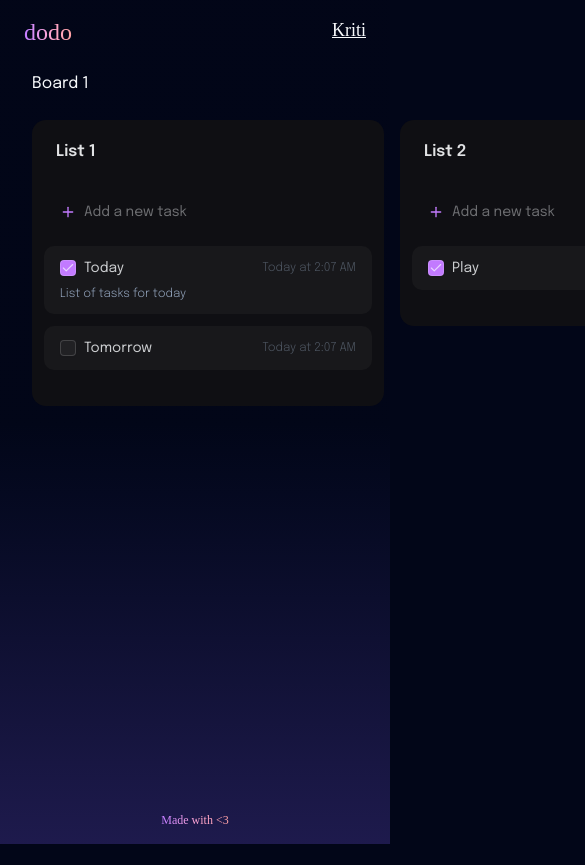
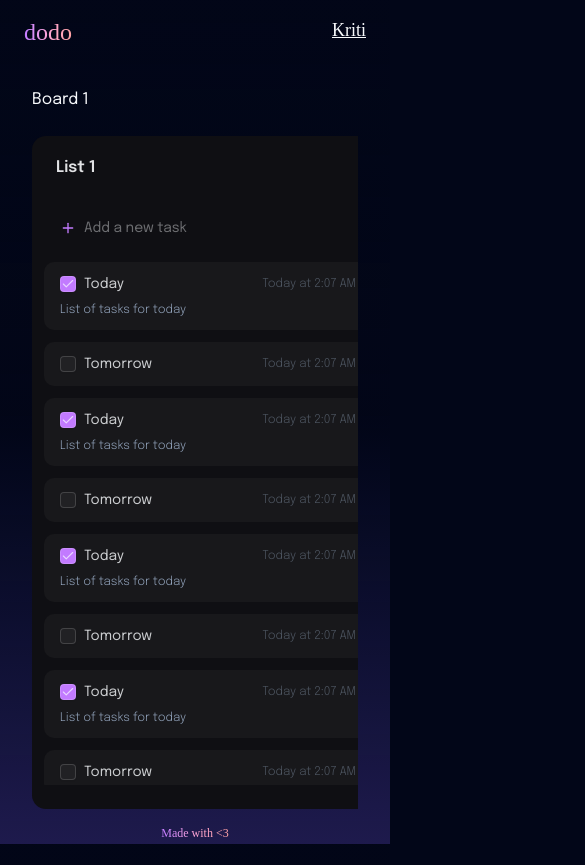
Before and after one commit to KritiTaparia/dodo, a React (Vite) app: page / in a window 390 px wide. Shown: the top 865 px of the page, 585 px wide, since content can reach past the window. Before the commit the page ends 844 px from the top, so only its background shows below. Built offline with nearby package versions, Linux system fonts and the light colour scheme; a web font is replaced by a local one.

Commit message:
Fix snap-x for mobile

```diff
--- a/index.html
+++ b/index.html
@@ -1,14 +1,14 @@
 <!doctype html>
-<html lang="en">
+<html lang="en" class="h-full">
   <head>
     <meta charset="UTF-8" />
     <meta name="viewport" content="width=device-width, initial-scale=1.0" />
     <title>dodo</title>
   </head>
   <body
-    class="relative font-text bg-gradient-to-b from-slate-950 via-slate-950/60 to-indigo-950 bg-fixed"
+    class="h-full relative font-text bg-gradient-to-b from-slate-950 via-slate-950/60 to-indigo-950 bg-fixed"
   >
-    <div id="root"></div>
+    <div id="root" class="flex flex-col h-full"></div>
     <script type="module" src="/src/main.tsx"></script>
   </body>
 </html>
--- a/src/components/board.tsx
+++ b/src/components/board.tsx
@@ -11,9 +11,9 @@ export default function Board({ title }: IBoardParams) {
   const board = getSelectedBoard(title);
 
   return (
-    <div className="py-4 pt-[4.5rem] px-8 w-fit min-w-full">
+    <div className="px-8 flex-1 h-full w-full">
       <h1 className="mb-6">{board.title}</h1>
-      <div className="overflow-x-scroll overflow-y-hidden snap-x snap-mandatory lg:snap-none flex justify-start align-top gap-4">
+      <div className="overflow-x-auto snap-x snap-mandatory lg:snap-none flex justify-start align-top gap-4">
         {board.lists.map((list) => (
           <List key={list.title} list={list} />
         ))}
@@ -26,7 +26,7 @@ export default function Board({ title }: IBoardParams) {
         {board.lists.map((list) => (
           <List key={list.title} list={list} />
         ))}
-        <TaskCard className="snap-center border-0 w-88 h-full bg-zinc-900">
+        <TaskCard className="flex-nowrap shrink-0 snap-center border-0 w-88 h-full bg-zinc-900">
           <div className="flex flex-start gap-2 items-center">
             <PlusIcon className="text-purple-400 size-4" />
             <p className="text-foreground/40 text-sm font-normal">
--- a/src/components/footer.tsx
+++ b/src/components/footer.tsx
@@ -1,7 +1,7 @@
 export default function Footer() {
   return (
-    <div className="fixed flex justify-center bottom-0 w-full p-4">
-      <p className="text-xs md:text-sm lg:text-md font-logo bg-gradient-to-r from-purple-400 via-pink-300 to-red-300 text-transparent bg-clip-text">
+    <div className="flex justify-center w-full p-4">
+      <p className="mb-2 md:mb-0 text-xs md:text-sm lg:text-md font-logo bg-gradient-to-r from-purple-400 via-pink-300 to-red-300 text-transparent bg-clip-text">
         Made with &lt;3
       </p>
     </div>
--- a/src/components/header.tsx
+++ b/src/components/header.tsx
@@ -1,6 +1,6 @@
 export default function Header() {
   return (
-    <div className="fixed top-0 flex justify-between w-full p-4 px-6 mb-6">
+    <div className="flex justify-between w-full p-4 px-6 mb-6">
       <h1 className="text-2xl font-logo bg-gradient-to-r from-purple-400 via-pink-300 to-red-300 text-transparent bg-clip-text">
         dodo
       </h1>
--- a/src/components/list.tsx
+++ b/src/components/list.tsx
@@ -4,14 +4,14 @@ import Task from "@/components/task";
 import { IList } from "@/lib/types";
 import { Card, CardContent, CardHeader, CardTitle } from "@/components/ui/card";
 import TaskCard from "@/components/ui/task-card";
-import { ScrollArea } from "./ui/scroll-area";
 
 interface IListParams {
   list: IList;
 }
 export default function List({ list }: IListParams) {
   return (
-    <Card className="snap-center border-0 w-88 h-full bg-[#0f0f13]">
+    <div className="">
+      <Card className="shrink-0 flex-nowrap snap-center border-0 w-88 bg-[#0f0f13]">
         <CardHeader>
           <CardTitle className="text-foreground/90">{list.title}</CardTitle>
         </CardHeader>
@@ -24,12 +24,25 @@ export default function List({ list }: IListParams) {
               </p>
             </div>
           </TaskCard>
-        <ScrollArea className="flex flex-col max-h-[50vh] lg:max-h-[60vh]">
+          <div className="max-h-[62vh] md:max-h-[60vh] overflow-y-auto flex flex-col">
             {list.tasks.map((task) => (
               <Task key={task.title + " " + task.description} task={task} />
             ))}
-        </ScrollArea>
+            {list.tasks.map((task) => (
+              <Task key={task.title + " " + task.description} task={task} />
+            ))}
+            {list.tasks.map((task) => (
+              <Task key={task.title + " " + task.description} task={task} />
+            ))}
+            {list.tasks.map((task) => (
+              <Task key={task.title + " " + task.description} task={task} />
+            ))}
+            {list.tasks.map((task) => (
+              <Task key={task.title + " " + task.description} task={task} />
+            ))}
+          </div>
         </CardContent>
       </Card>
+    </div>
   );
 }
```
Lines whose indentation alone changed are shown as unchanged.
